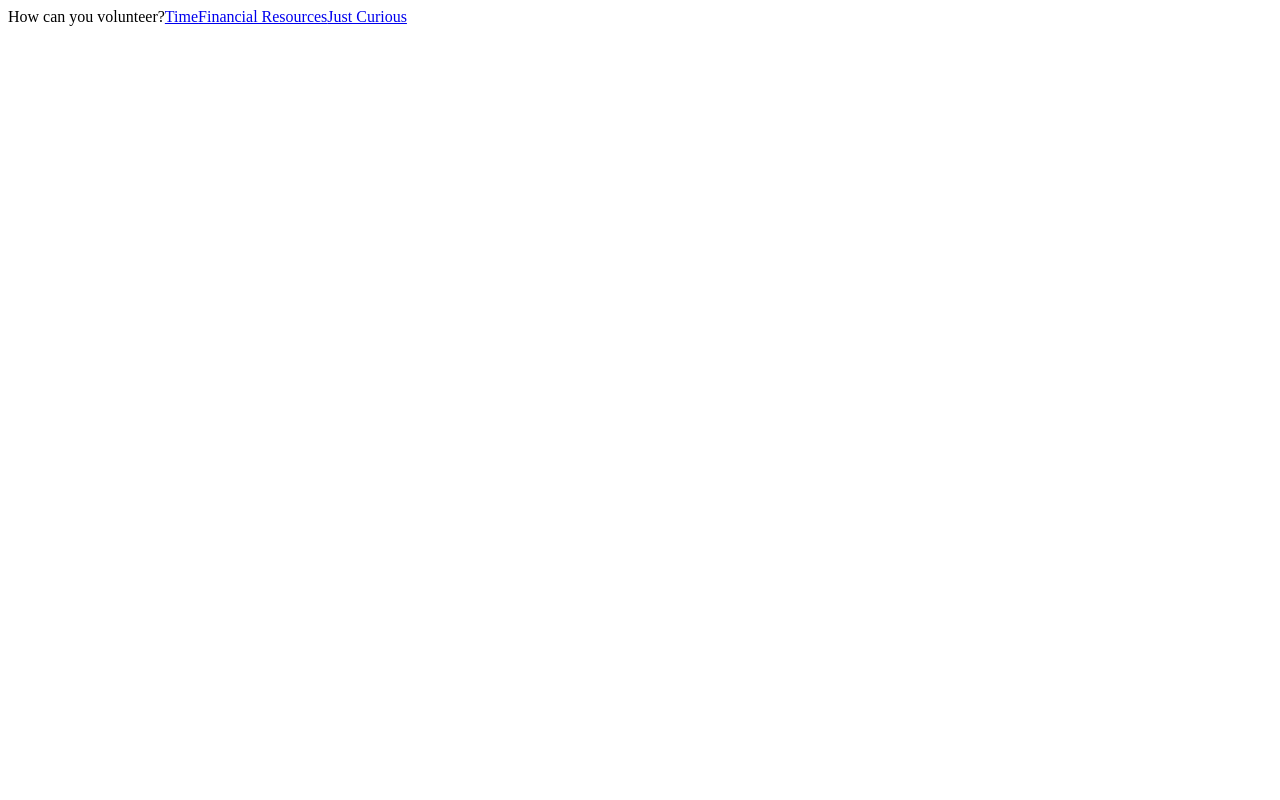
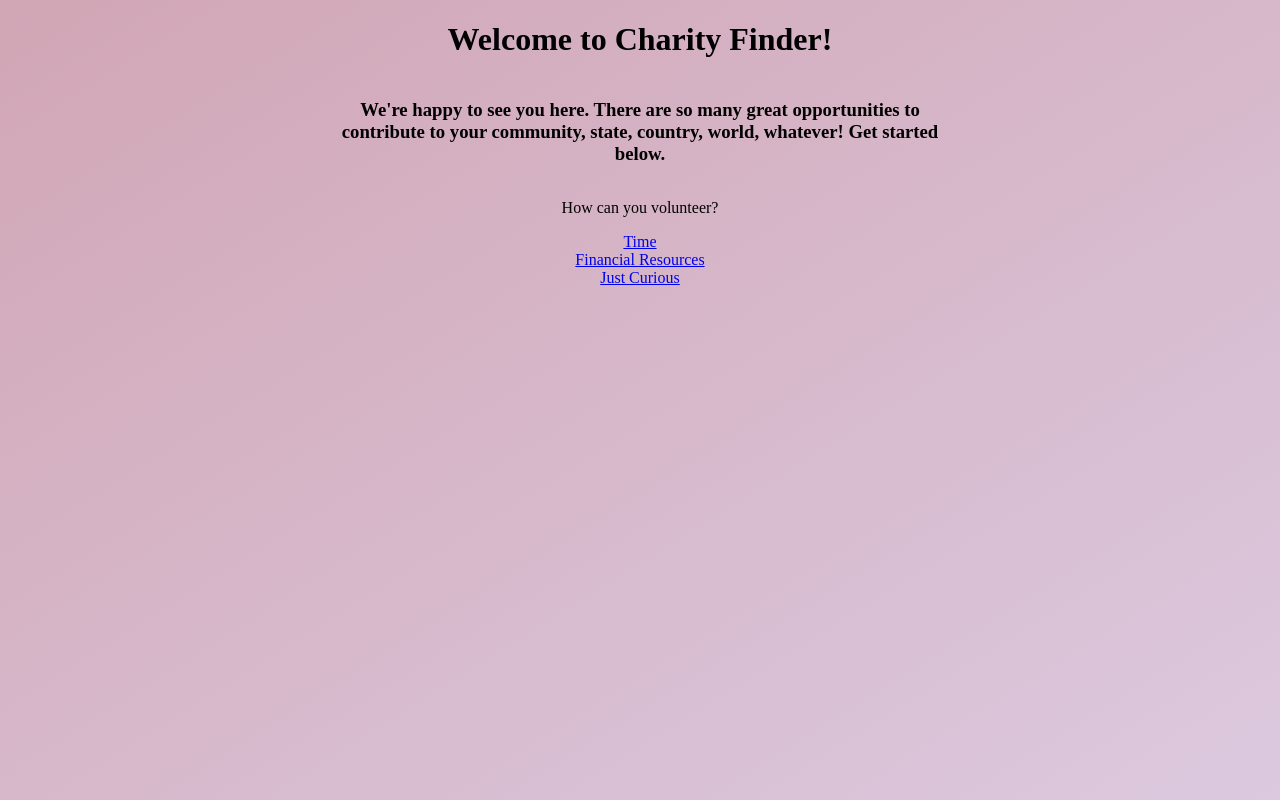
Before and after one commit to rose-paul/charity_finder, a React app: page / in a window 1280 px wide. Built offline with nearby package versions, Linux system fonts and the light colour scheme.

Commit message:
basic splash css

```diff
--- /dev/null
+++ b/application.css
@@ -0,0 +1,54 @@
+
+html, body {
+    margin: 0;
+}
+
+header {
+    display: flex;
+    flex-direction: column;
+    align-items: center;
+    height: 100vh;
+    background-image: linear-gradient(to bottom right, #d1a6b5, rgb(220, 201, 223));
+}
+
+header > * {
+          -webkit-animation: fadein 1.5s; /* Safari, Chrome and Opera > 12.1 */
+         -moz-animation: fadein 1.5s; /* Firefox < 16 */
+          -ms-animation: fadein 1.5s; /* Internet Explorer */
+           -o-animation: fadein 1.5s; /* Opera < 12.1 */
+              animation: fadein 1.5s;
+}
+
+h3 {
+    width: 50vw;
+    text-align: center;
+}
+
+@keyframes fadein {
+    from { opacity: 0; }
+    to   { opacity: 1; }
+}
+
+/* Firefox < 16 */
+@-moz-keyframes fadein {
+    from { opacity: 0; }
+    to   { opacity: 1; }
+}
+
+/* Safari, Chrome and Opera > 12.1 */
+@-webkit-keyframes fadein {
+    from { opacity: 0; }
+    to   { opacity: 1; }
+}
+
+/* Internet Explorer */
+@-ms-keyframes fadein {
+    from { opacity: 0; }
+    to   { opacity: 1; }
+}
+
+/* Opera < 12.1 */
+@-o-keyframes fadein {
+    from { opacity: 0; }
+    to   { opacity: 1; }
+}
--- a/frontend/start.jsx
+++ b/frontend/start.jsx
@@ -11,7 +11,12 @@ const Start = () => {
 
     return (
         <header ref={startEl}>
-            How can you volunteer?
+            <h1>Welcome to Charity Finder!</h1>
+            <h3>We're happy to see you here. There are so many great opportunities to
+                contribute to your community, state, country, world, whatever! Get started
+                below.
+            </h3>
+            <p>How can you volunteer?</p>
             <Link onClick={hideStart} to="/time">Time</Link>
             <Link onClick={hideStart} to="/financial">Financial Resources</Link>
             <Link onClick={hideStart} to="/curious">Just Curious</Link>
--- a/index.html
+++ b/index.html
@@ -3,6 +3,7 @@
 <head>
     <meta charset="UTF-8">
     <meta name="viewport" content="width=device-width, initial-scale=1.0">
+    <link rel="stylesheet" type="text/css" href="./application.css" />
     <script src="./app/assets/javascripts/bundle.js"></script>
     <title>Document</title>
 </head>
```
Also changed, not shown: app/assets/javascripts/bundle.js, 1 other file (tests, documents, lock files or other folders).
